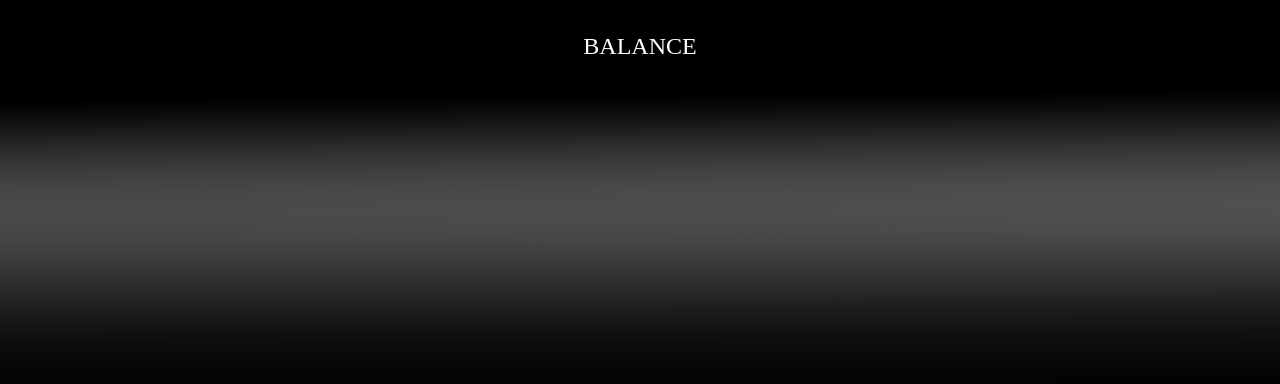
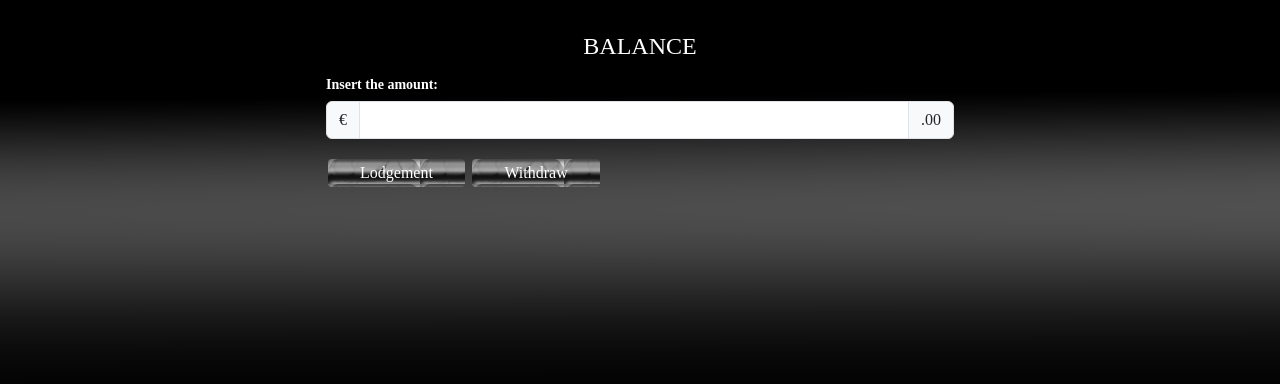
Before and after one commit to vagnervmoura/13-Introduction_to_HTML_-_CSS, a plain HTML site: page content/balance.html in a window 1280 px wide. Drawn offline with nearby package versions, Linux system fonts and the light colour scheme.

Commit message:
Balance DONE

```diff
--- a/content/balance.html
+++ b/content/balance.html
@@ -12,5 +12,25 @@
     <div style="text-align: center">
         <br><br><h4>BALANCE</h4>
     </div>
+
+        <div class="row mt-3">
+        <div class="col col-6 container-fluid">
+            <form action="#">
+                <div class="mb-3">
+                    <label for="balance" class="form-label">Insert the amount:</label>
+                    <div class="input-group mb-3">
+                        <span class="input-group-text">€</span>
+                        <input type="text" class="form-control" aria-label="Amount (to the nearest Euro)" id="v_balance" required="required">
+                        <span class="input-group-text">.00</span>
+                    </div>
+                </div>
+                <button type="submit" class="custom-button">Lodgement</button>
+                <button type="submit" class="custom-button">Withdraw</button>
+                <!-- <button class="custom-button" onclick="alert('Button clicked!')">Click me</button>
+                <button class="custom-button" disabled>Disabled Button</button> -->
+            </form>
+        </div>
+    </div>
+
 </body>
 </html>
```
Also changed, not shown: content/menu.html (+5 -3 lines), content/img/btn/mouseDown/btnClean.png (deleted), 1 other file.
